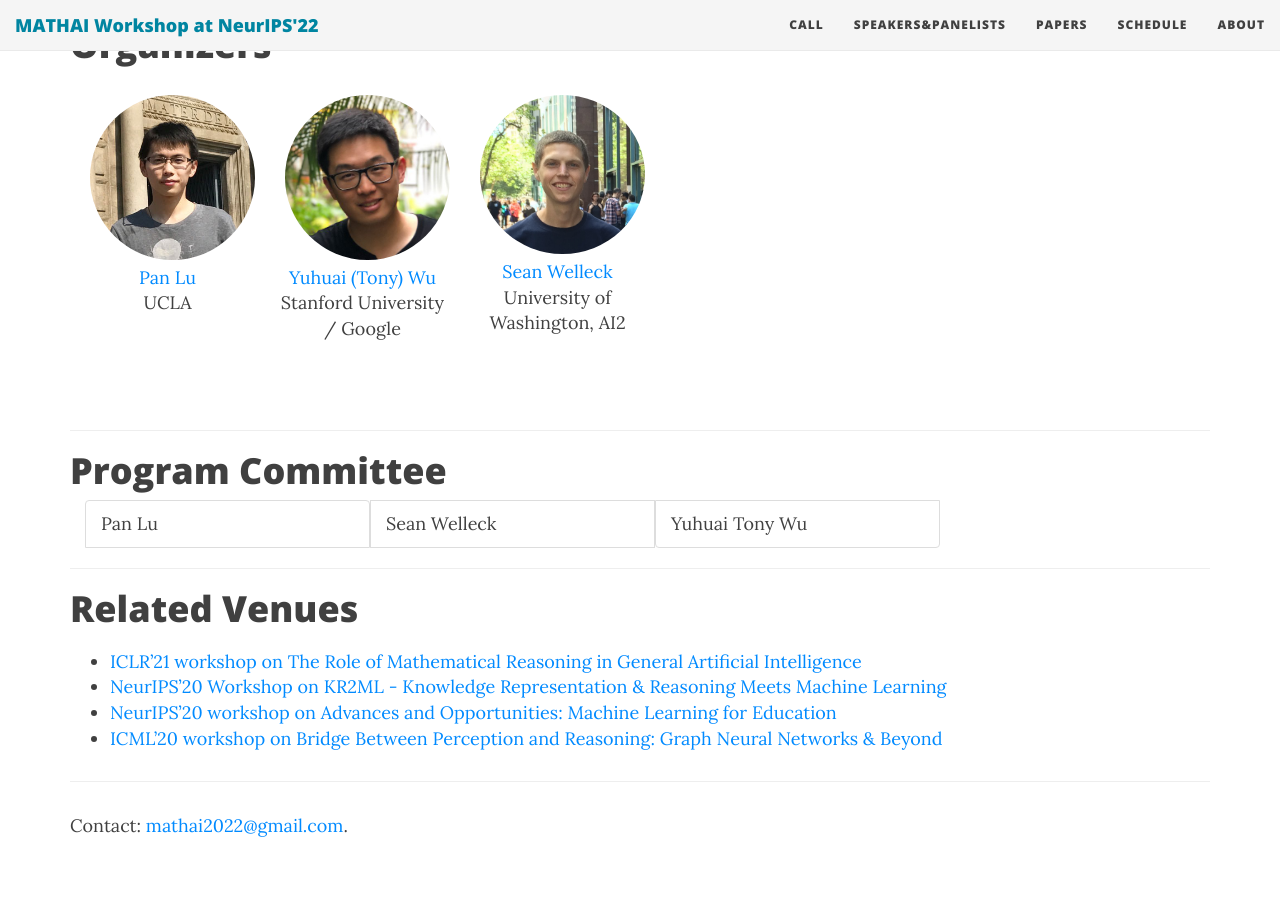
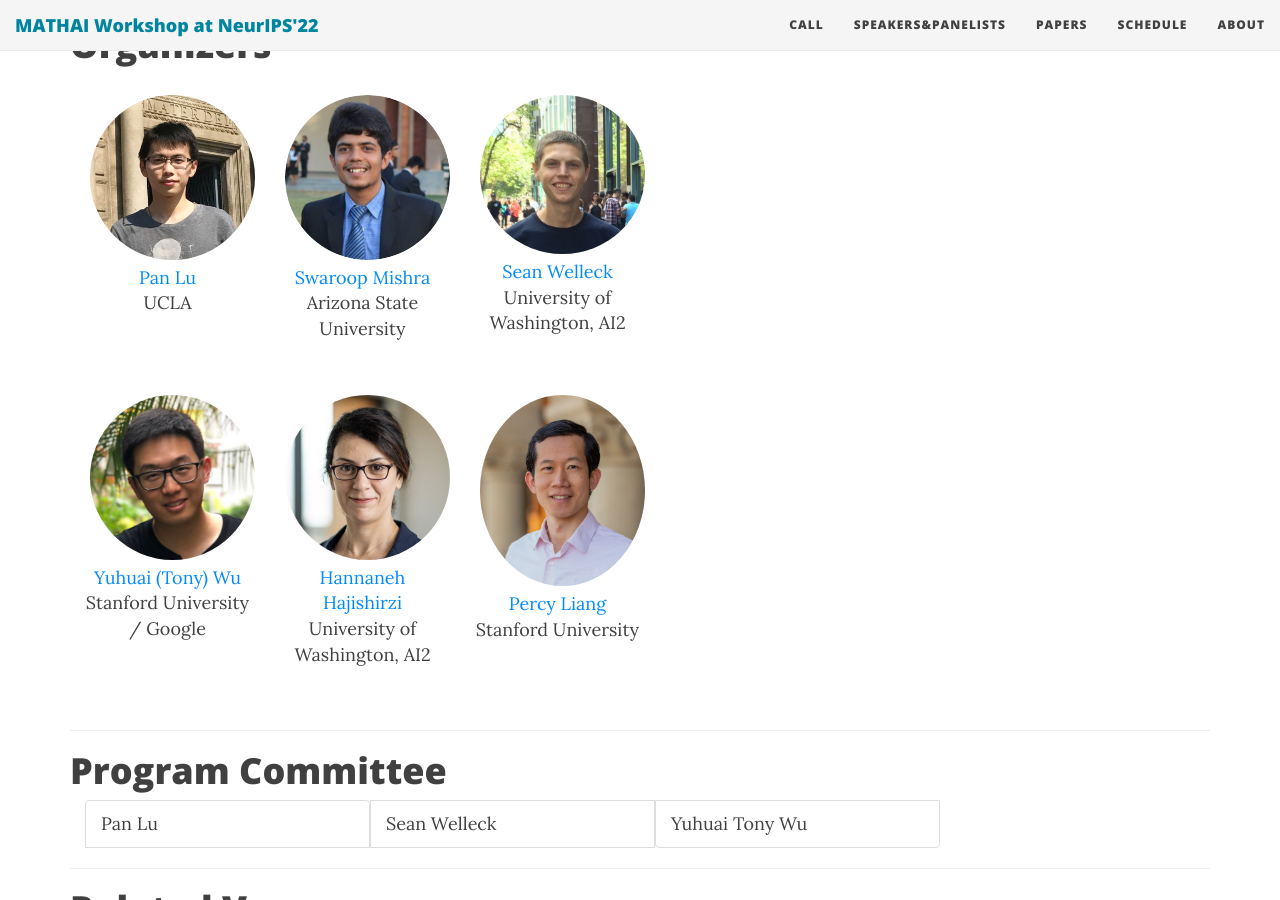
Before and after one commit to mathai-2023/mathai-2023.github.io, a Jekyll site: the page built from index.md, in a window 1280 px wide and 900 px high, scrolled down 1276 px. Built offline with Jekyll 4.4.1, drawn with Linux system fonts in a browser that asks for light colours; nearby versions of some CDN libraries.

Commit message:
first commit

```diff
--- a/_data/organizers.yml
+++ b/_data/organizers.yml
@@ -3,13 +3,28 @@ plu:
   url: "https://lupantech.github.io/"
   affiliation: "UCLA"
   img: "panlu.jpg"
+smishra:
+  name: "Swaroop Mishra"
+  url: "https://swarooprm.github.io/"
+  affiliation: "Arizona State University"
+  img: "smishra.png"
+swelleck:
+  name: "Sean Welleck"
+  url: "https://cs.nyu.edu/~welleck/"
+  affiliation: "University of Washington, AI2"
+  img: "swelleck.png"
 ywu:
   name: "Yuhuai (Tony) Wu"
   url: "http://www.cs.toronto.edu/~ywu/"
   affiliation: "Stanford University / Google"
   img: "ywu.png"
-swelleck:
-  name: "Sean Welleck"
-  url: "https://cs.nyu.edu/~welleck/"
+hhajishirzi:
+  name: "Hannaneh Hajishirzi"
+  url: "https://homes.cs.washington.edu/~hannaneh/"
   affiliation: "University of Washington, AI2"
-  img: "swelleck.png"
+  img: "hhajishirzi.jpg"
+pliang:
+  name: "Percy Liang"
+  url: "https://cs.stanford.edu/~pliang/"
+  affiliation: "Stanford University"
+  img: "pliang.jpeg"
```
Also changed, not shown: img/exing.jpg (deleted), img/exing2.jpg (deleted), img/hello_world.jpeg (deleted), img/jboaler.jpg (deleted), img/kvanlehn.jpg (deleted), img/msachan.jpg (deleted), img/pliang.jpeg (added), img/smishra.png (added), img/ssingh.jpg (deleted), img/swolfram.png (deleted), img/szhu.jpg (deleted), img/xliang.png (deleted), 2 other files.
